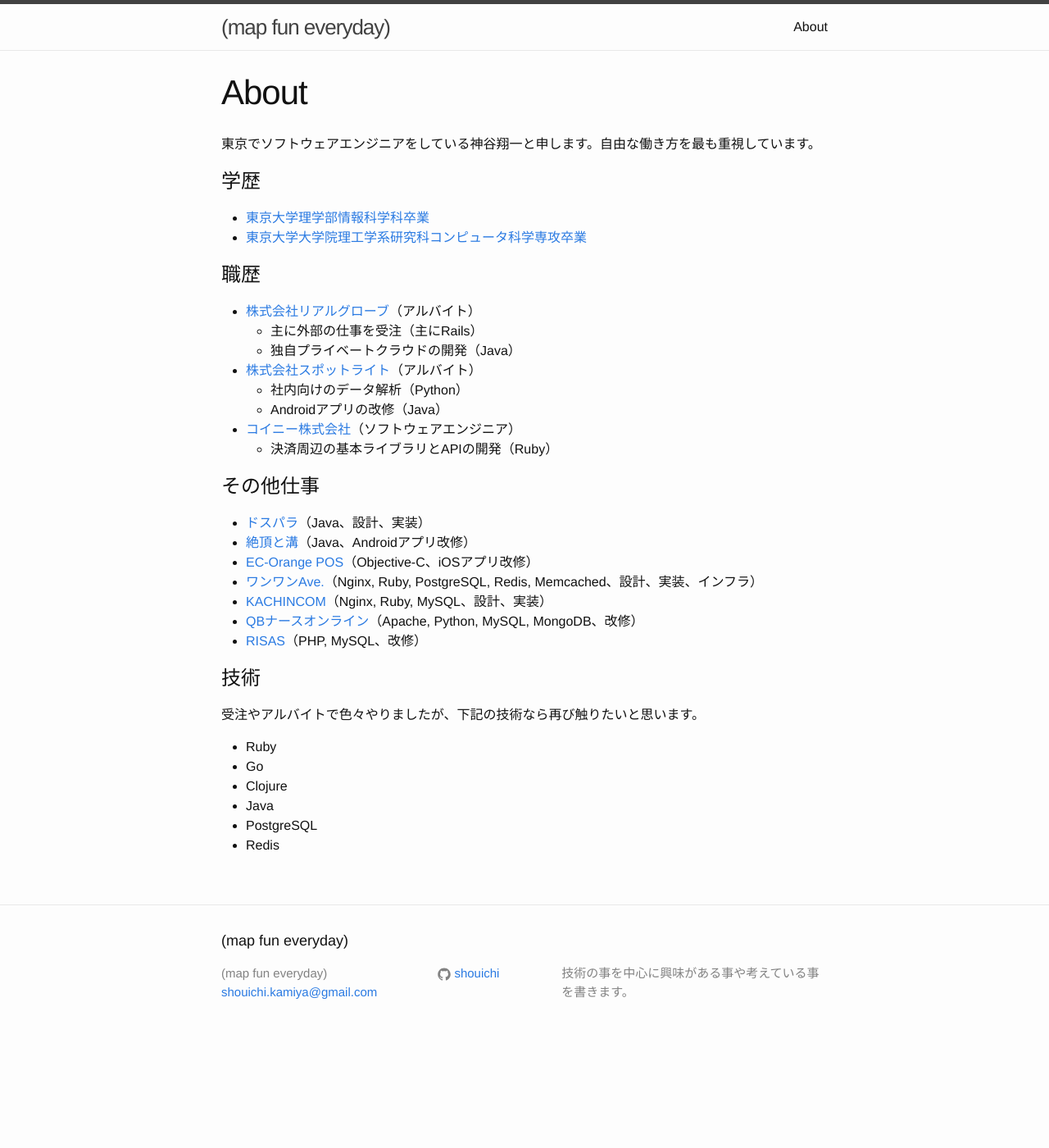
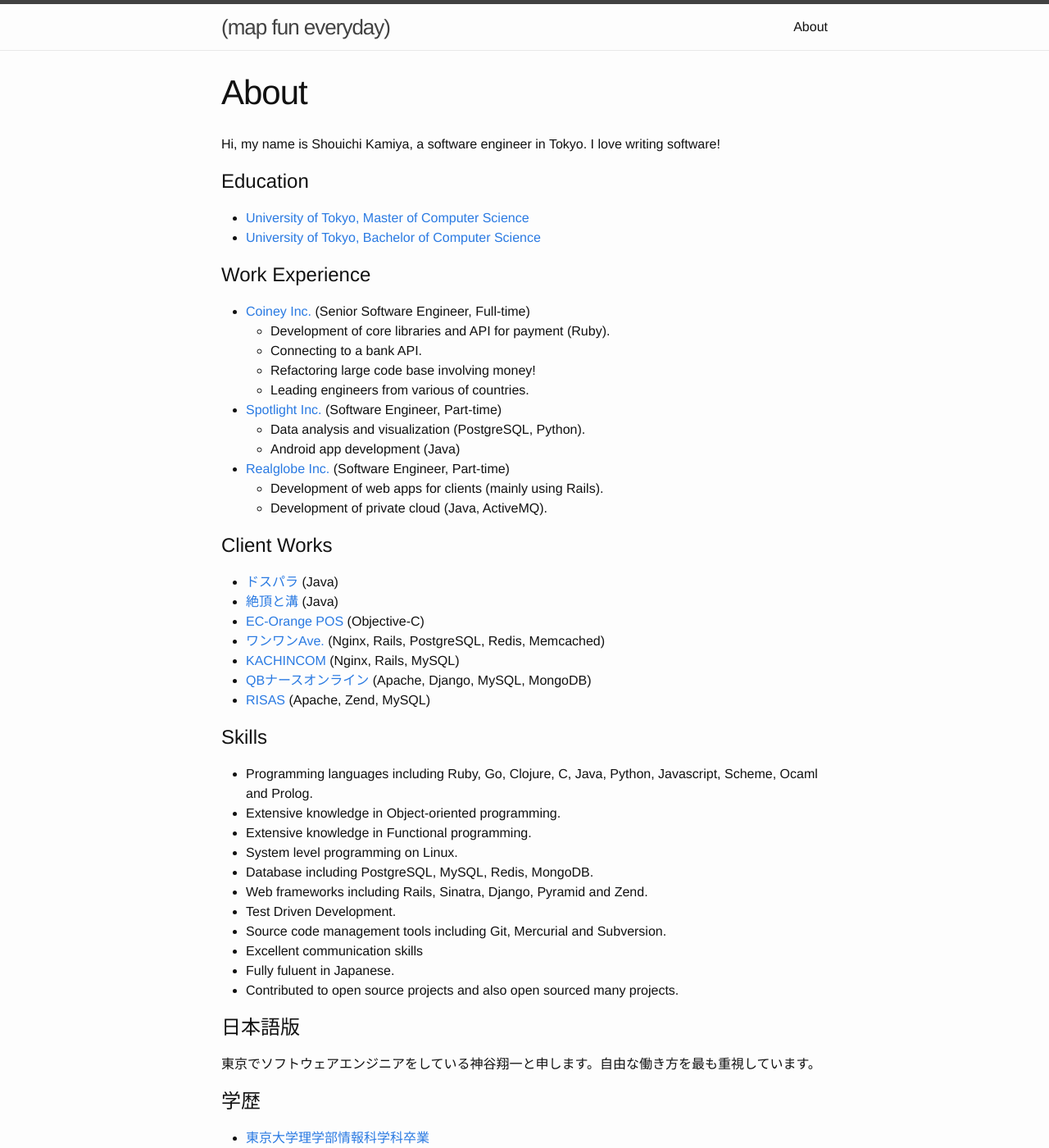
Before and after one commit to shouichi/shouichi.github.io, a Jekyll site: the page built from about.md, in a window 1280 px wide and 1400 px high. Shown: the whole window at 82% size. Built offline with Jekyll 4.4.1, drawn with Linux system fonts in a browser that asks for light colours; some of the changed text lies outside the part shown.

Commit message:
add english version of about page

```diff
--- a/about.md
+++ b/about.md
@@ -3,6 +3,55 @@
 title: About
 permalink: /about/
 ---
+
+Hi, my name is Shouichi Kamiya, a software engineer in Tokyo. I love writing
+software!
+
+# Education
+
+- [University of Tokyo, Master of Computer Science](http://www.i.u-tokyo.ac.jp/index_e.shtml)
+- [University of Tokyo, Bachelor of Computer Science](http://www.is.s.u-tokyo.ac.jp/english/)
+
+# Work Experience
+
+- [Coiney Inc.](http://coiney.com/) (Senior Software Engineer, Full-time)
+  - Development of core libraries and API for payment (Ruby).
+  - Connecting to a bank API.
+  - Refactoring large code base involving money!
+  - Leading engineers from various of countries.
+- [Spotlight Inc.](http://spotlig.ht/) (Software Engineer, Part-time)
+  - Data analysis and visualization (PostgreSQL, Python).
+  - Android app development (Java)
+- [Realglobe Inc.](http://realglobe.jp/) (Software Engineer, Part-time)
+  - Development of web apps for clients (mainly using Rails).
+  - Development of private cloud (Java, ActiveMQ).
+
+# Client Works
+
+- [ドスパラ](https://play.google.com/store/apps/details?id=jp.co.dospara.djm.sp2) (Java)
+- [絶頂と溝](http://www.zeccho.jp/) (Java)
+- [EC-Orange POS](http://ec-cube.ec-orange.jp/pos/) (Objective-C)
+- [ワンワンAve.](https://www.wanwan-ave.com) (Nginx, Rails, PostgreSQL, Redis, Memcached)
+- [KACHINCOM](http://www.cachincom.com/) (Nginx, Rails, MySQL)
+- [QBナースオンライン](https://qbnurse-online.com/) (Apache, Django, MySQL, MongoDB)
+- [RISAS](http://risas.jp) (Apache, Zend, MySQL)
+
+# Skills
+
+- Programming languages including Ruby, Go, Clojure, C, Java, Python, Javascript, Scheme, Ocaml and Prolog.
+- Extensive knowledge in Object-oriented programming.
+- Extensive knowledge in Functional programming.
+- System level programming on Linux.
+- Database including PostgreSQL, MySQL, Redis, MongoDB.
+- Web frameworks including Rails, Sinatra, Django, Pyramid and Zend.
+- Test Driven Development.
+- Source code management tools including Git, Mercurial and Subversion.
+- Excellent communication skills
+- Fully fuluent in Japanese.
+- Contributed to open source projects and also open sourced many projects.
+
+
+# 日本語版
 
 東京でソフトウェアエンジニアをしている神谷翔一と申します。自由な働き方を最も重視しています。
 
@@ -16,7 +65,7 @@
 - [株式会社リアルグローブ](http://realglobe.jp/)（アルバイト）
   - 主に外部の仕事を受注（主にRails）
   - 独自プライベートクラウドの開発（Java）
-- [株式会社スポットライト](http://www.smapo.jp/)（アルバイト）
+- [株式会社スポットライト](http://spotlig.ht/)（アルバイト）
   - 社内向けのデータ解析（Python）
   - Androidアプリの改修（Java）
 - [コイニー株式会社](http://coiney.com/)（ソフトウェアエンジニア）
@@ -27,10 +76,10 @@
 - [ドスパラ](https://play.google.com/store/apps/details?id=jp.co.dospara.djm.sp2)（Java、設計、実装）
 - [絶頂と溝](http://www.zeccho.jp/)（Java、Androidアプリ改修）
 - [EC-Orange POS](http://ec-cube.ec-orange.jp/pos/)（Objective-C、iOSアプリ改修）
-- [ワンワンAve.](https://www.wanwan-ave.com)（Nginx, Ruby, PostgreSQL, Redis, Memcached、設計、実装、インフラ）
-- [KACHINCOM](http://www.cachincom.com/)（Nginx, Ruby, MySQL、設計、実装）
-- [QBナースオンライン](https://qbnurse-online.com/)（Apache, Python, MySQL, MongoDB、改修）
-- [RISAS](http://risas.jp)（PHP, MySQL、改修）
+- [ワンワンAve.](https://www.wanwan-ave.com)（Nginx, Rails, PostgreSQL, Redis, Memcached、設計、実装、インフラ）
+- [KACHINCOM](http://www.cachincom.com/)（Nginx, Rails, MySQL、設計、実装）
+- [QBナースオンライン](https://qbnurse-online.com/)（Apache, Django, MySQL, MongoDB、改修）
+- [RISAS](http://risas.jp)（Apache, Zend, MySQL、改修）
 
 # 技術
 
```
